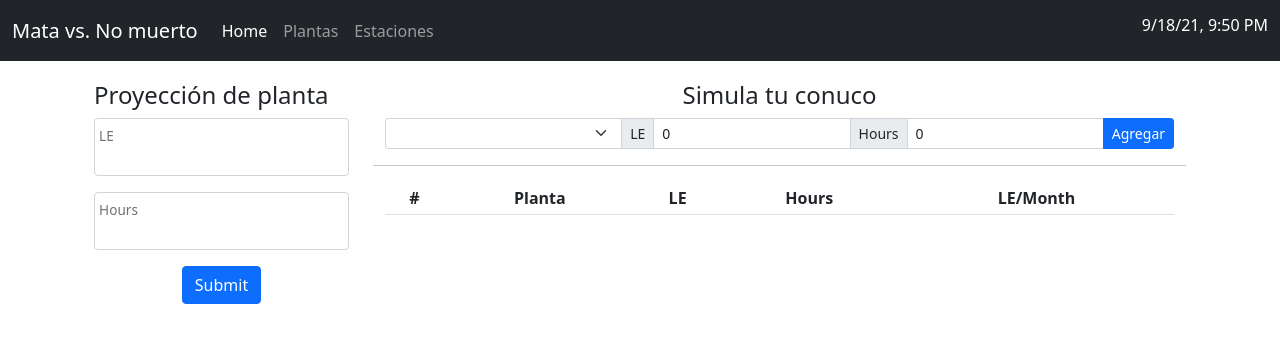
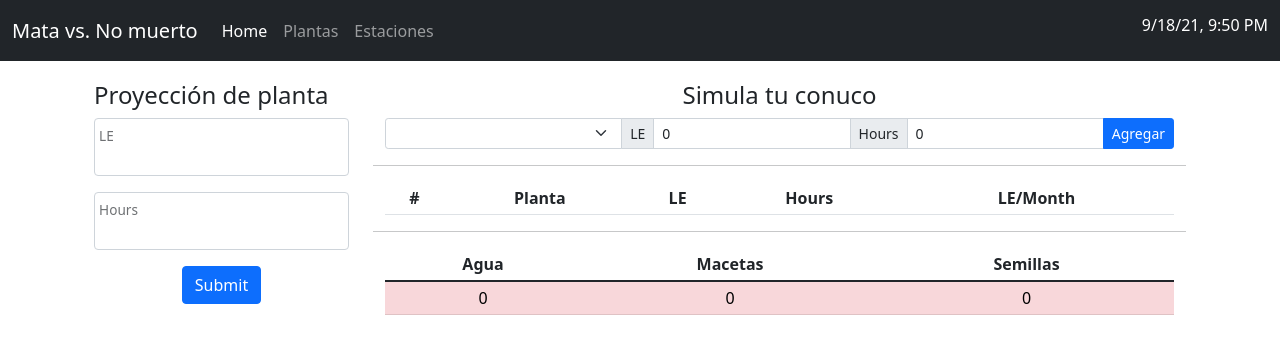
Before and after one commit to alearmas/pvuland, an Angular app: page / in a window 1280 px wide. Shown: the top 354 px of the page. Built offline with nearby package versions, Linux system fonts and the light colour scheme.

Commit message:
Agrega funcionalidades al conuco

```diff
--- a/src/app/components/simulacion/simulacion.component.html
+++ b/src/app/components/simulacion/simulacion.component.html
@@ -46,4 +46,26 @@
         </table>
     </div>
 
+    <hr>
+
+    <div class="container">
+        <table class="table table-sm">
+            <thead>
+                <tr>
+                    <th scope="col">Agua</th>
+                    <th scope="col">Macetas</th>
+                    <th scope="col">Semillas</th>
+                </tr>
+            </thead>
+            <tbody>
+                <tr class="table-danger">
+                    <td>{{ waterSum() }}</td>
+                    <td>{{ potSum() }}</td>
+                    <td>{{ seedSum() }}</td>
+                </tr>
+            </tbody>
+        </table>
+    </div>
+
+
 </div>
--- a/src/app/components/simulacion/simulacion.component.ts
+++ b/src/app/components/simulacion/simulacion.component.ts
@@ -5,7 +5,9 @@ interface Plant {
   le: number,
   hours: number,
   profit: number,
-  cost: number
+  potUsed: number,
+  seedUsed: number,
+  waterUsed: number
 }
 
 @Component({
@@ -37,7 +39,9 @@ export class SimulacionComponent {
     le: 0,
     hours: 0,
     profit: 0,
-    cost: 0
+    potUsed: 0,
+    seedUsed: 0,
+    waterUsed:0
   }
 
   addPlant() {
@@ -45,21 +49,24 @@ export class SimulacionComponent {
     if (this.plants.length <= 5) {
       this.plants.push(this.newPlant);
       this.profitPerMonth(this.hours,this.le);
+      this.potPerMonth(this.hours);
+      this.seedsPerMonth(this.hours);
+      this.waterPerMonth();
       this.newPlant = {
         plant: '',
         le: 0,
         hours: 0,
         profit: this.profitPerMonth(this.hours, this.le),
-        cost: this.costPerMonth(this.hours, this.le)
+        potUsed: this.potPerMonth(this.hours),
+        seedUsed: this.seedsPerMonth(this.hours),
+        waterUsed: this.waterPerMonth()
       }
     } else {
       alert('maximum capacity reached');
     }
   }
 
-  deletePlant() {
-
-  }
+  deletePlant() { }
 
   hoursToDays(hours:number):number {
     let result = hours / 24;
@@ -71,14 +78,28 @@ export class SimulacionComponent {
     return result;
   }
 
-  costPerMonth(hours:number, le:number):number {
-    let name = this.newPlant.plant;
-    let drops = this.waterPerMonth();
-    let seeds = this.seedsPerMonth(this.hours);
-    let pots = this.potPerMonth(this.hours);
+  potSum():number {
+    let suma = 0;
+    for (let i = 1; i < this.plants.length; i++) {
+        suma += this.newPlant.potUsed;
+    }
+    return suma;
+  }
 
-    let total = name == 'Sunflower' || name == 'Sunflower Mama' ? drops + seeds + pots : drops + pots;
-    return total;
+  seedSum():number {
+    let suma = 0;
+    for (let i = 1; i < this.plants.length; i++) {
+        suma += this.newPlant.seedUsed;
+    }
+    return suma;
+  }
+
+  waterSum():number {
+    let suma = 0;
+    for (let i = 0; i < this.plants.length; i++) {
+        suma += this.newPlant.waterUsed;
+    }
+    return suma;
   }
 
   private timesInAMonth(hours:number):number {
@@ -95,15 +116,19 @@ export class SimulacionComponent {
   }
 
   private potPerMonth(hours:number):number {
-    let total = this.newPlant.plant == 'Sunflower' || this.newPlant.plant == 'Sunflower Mama' ?
-      this.smallPotCost * this.timesInAMonth(this.hours) : this.bigPotCost;
-    return total;
+    let pot = this.smallPotCost;
+    let times = this.timesInAMonth(hours);
+    return pot * times;
   }
 
   private seedsPerMonth(hours:number):number {
-    let total = this.newPlant.plant == 'Sunflower' ?
-                this.sunflowerSeed * this.timesInAMonth(this.hours) :
-                this.mamaSeed * this.timesInAMonth(this.hours);
-    return total;
+    let seed = this.sunflowerSeed;
+    let seedBig = this.mamaSeed;
+    let times = this.timesInAMonth(hours);
+    if(this.newPlant.plant == 'Sunflower') {
+      return seed * times;
+    } else {
+      return seedBig * times;
+    }
   }
 }
```
